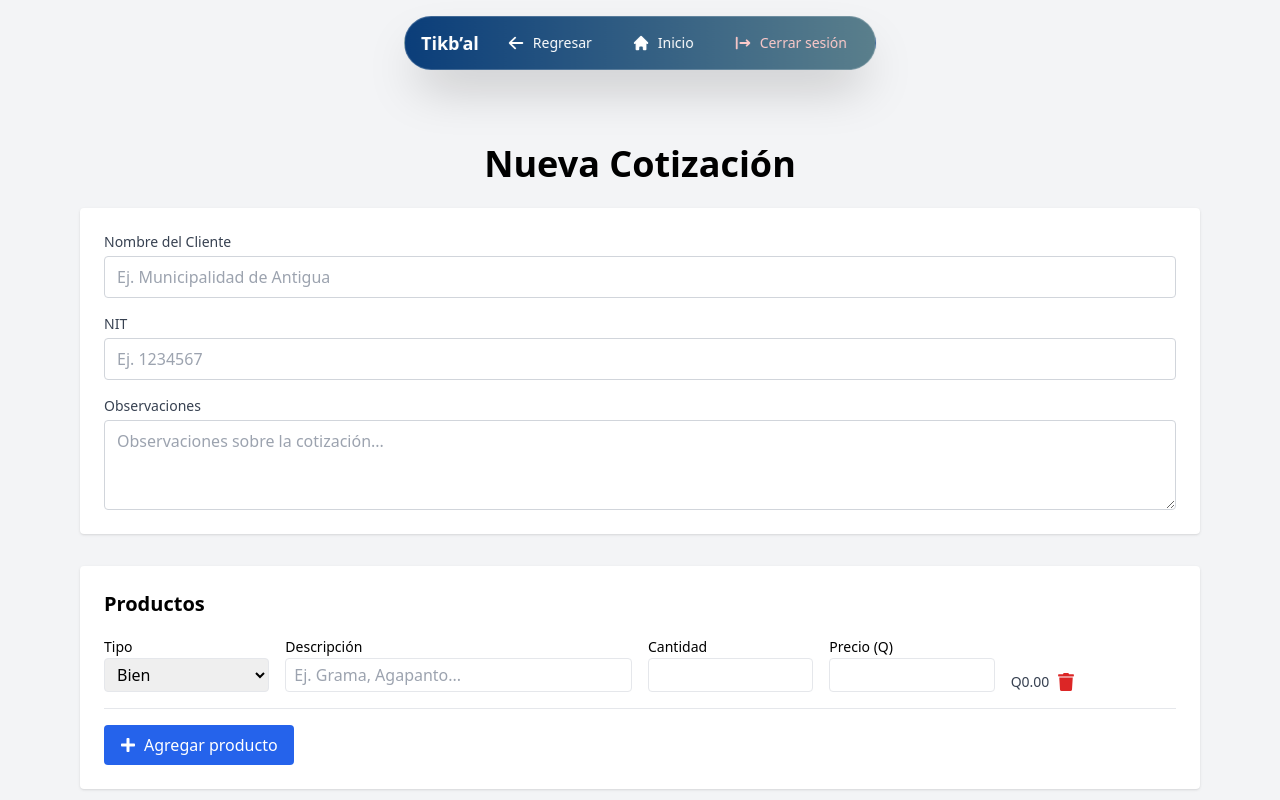
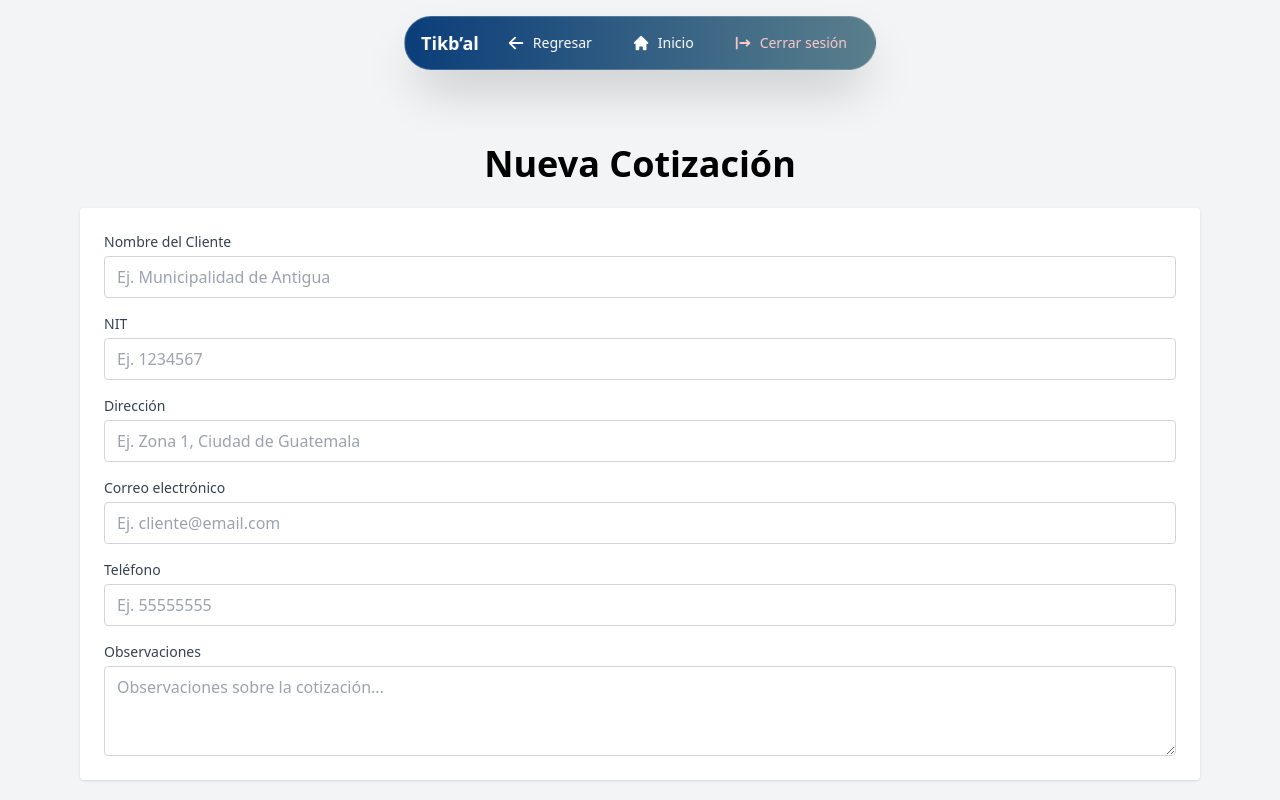
Before and after one commit to V1nic1o/panel-admin-tikbal, a React (Vite) app: page /cotizaciones/crear in a window 1280 px wide. Shown: the top 800 px of the page. Built offline with nearby package versions, Linux system fonts and the light colour scheme; sample sign-in values are in the browser's storage.

Commit message:
mejoras en el modulo de cotizaciones

```diff
--- a/src/pages/Cotizaciones/Crear/Crear.jsx
+++ b/src/pages/Cotizaciones/Crear/Crear.jsx
@@ -4,7 +4,13 @@ import api from '../../../services/api';
 import { FaTrash, FaPlus, FaSave, FaHome } from 'react-icons/fa';
 
 export default function CrearCotizacion() {
-  const [cliente, setCliente] = useState({ nombre: '', nit: '' });
+  const [cliente, setCliente] = useState({
+    nombre: '',
+    nit: '',
+    direccion: '',
+    correo: '',
+    telefono: ''
+  });
   const [observaciones, setObservaciones] = useState('');
   const [productos, setProductos] = useState([
     { descripcion: '', cantidad: '', precioUnitario: '', total: 0, tipo: 'bien' }
@@ -85,7 +91,7 @@ export default function CrearCotizacion() {
         setMensaje('⚠️ Cotización guardada, pero falló la descarga del PDF');
       }
 
-      setCliente({ nombre: '', nit: '' });
+      setCliente({ nombre: '', nit: '', direccion: '', correo: '', telefono: '' });
       setObservaciones('');
       setProductos([{ descripcion: '', cantidad: '', precioUnitario: '', total: 0, tipo: 'bien' }]);
 
@@ -124,6 +130,39 @@ export default function CrearCotizacion() {
         </div>
 
         <div>
+          <label className="block text-sm font-medium text-gray-700">Dirección</label>
+          <input
+            type="text"
+            className="mt-1 block w-full border border-gray-300 rounded px-3 py-2"
+            placeholder="Ej. Zona 1, Ciudad de Guatemala"
+            value={cliente.direccion}
+            onChange={e => setCliente({ ...cliente, direccion: e.target.value })}
+          />
+        </div>
+
+        <div>
+          <label className="block text-sm font-medium text-gray-700">Correo electrónico</label>
+          <input
+            type="email"
+            className="mt-1 block w-full border border-gray-300 rounded px-3 py-2"
+            placeholder="Ej. cliente@email.com"
+            value={cliente.correo}
+            onChange={e => setCliente({ ...cliente, correo: e.target.value })}
+          />
+        </div>
+
+        <div>
+          <label className="block text-sm font-medium text-gray-700">Teléfono</label>
+          <input
+            type="tel"
+            className="mt-1 block w-full border border-gray-300 rounded px-3 py-2"
+            placeholder="Ej. 55555555"
+            value={cliente.telefono}
+            onChange={e => setCliente({ ...cliente, telefono: e.target.value })}
+          />
+        </div>
+
+        <div>
           <label className="block text-sm font-medium text-gray-700">Observaciones</label>
           <textarea
             rows={3}
@@ -135,6 +174,7 @@ export default function CrearCotizacion() {
         </div>
       </div>
 
+      {/* Productos */}
       <div className="bg-white p-6 rounded shadow mb-6">
         <h3 className="text-xl font-semibold mb-4">Productos</h3>
         {productos.map((p, index) => (
--- a/src/pages/Cotizaciones/Editar/Editar.jsx
+++ b/src/pages/Cotizaciones/Editar/Editar.jsx
@@ -1,17 +1,24 @@
 import { useEffect, useState } from 'react';
 import { useParams, useNavigate } from 'react-router-dom';
 import api from '../../../services/api';
-import { FaSave, FaPlus, FaTrash, FaClipboardList } from 'react-icons/fa';
+import { FaSave, FaPlus, FaTrash, FaClipboardList, FaSpinner } from 'react-icons/fa';
 
 export default function Editar() {
   const { id } = useParams();
   const navigate = useNavigate();
 
-  const [cliente, setCliente] = useState({ nombre: '', nit: '' });
+  const [cliente, setCliente] = useState({
+    nombre: '',
+    nit: '',
+    direccion: '',
+    correo: '',
+    telefono: ''
+  });
   const [clienteId, setClienteId] = useState(null);
   const [observaciones, setObservaciones] = useState('');
   const [productos, setProductos] = useState([]);
   const [mensaje, setMensaje] = useState('');
+  const [guardando, setGuardando] = useState(false);
 
   useEffect(() => {
     const cargarDatos = async () => {
@@ -26,7 +33,10 @@ export default function Editar() {
 
         setCliente({
           nombre: cotizacion.Cliente.nombre,
-          nit: cotizacion.Cliente.nit
+          nit: cotizacion.Cliente.nit,
+          direccion: cotizacion.Cliente.direccion || '',
+          correo: cotizacion.Cliente.correo || '',
+          telefono: cotizacion.Cliente.telefono || ''
         });
         setClienteId(cotizacion.Cliente.id);
         setObservaciones(cotizacion.observaciones || '');
@@ -81,8 +91,15 @@ export default function Editar() {
     ]);
   };
 
+  const handleChangeCliente = (campo, valor) => {
+    setCliente({ ...cliente, [campo]: valor });
+  };
+
   const guardarCambios = async () => {
+    setGuardando(true);
     try {
+      await api.put(`/clientes/${clienteId}`, cliente);
+
       const total = productos.reduce((acc, p) => acc + p.total, 0).toFixed(2);
 
       await api.put(`/cotizaciones/${id}`, {
@@ -97,6 +114,8 @@ export default function Editar() {
     } catch (err) {
       console.error(err);
       setMensaje('❌ Error al actualizar cotización');
+    } finally {
+      setGuardando(false);
     }
   };
 
@@ -114,8 +133,8 @@ export default function Editar() {
           <input
             type="text"
             value={cliente.nombre}
-            disabled
-            className="w-full border px-3 py-2 rounded bg-gray-100 text-gray-700"
+            onChange={e => handleChangeCliente('nombre', e.target.value)}
+            className="w-full border px-3 py-2 rounded"
           />
         </div>
         <div>
@@ -123,8 +142,35 @@ export default function Editar() {
           <input
             type="text"
             value={cliente.nit}
-            disabled
-            className="w-full border px-3 py-2 rounded bg-gray-100 text-gray-700"
+            onChange={e => handleChangeCliente('nit', e.target.value)}
+            className="w-full border px-3 py-2 rounded"
+          />
+        </div>
+        <div>
+          <label className="block text-sm font-medium text-gray-700">Dirección</label>
+          <input
+            type="text"
+            value={cliente.direccion}
+            onChange={e => handleChangeCliente('direccion', e.target.value)}
+            className="w-full border px-3 py-2 rounded"
+          />
+        </div>
+        <div>
+          <label className="block text-sm font-medium text-gray-700">Correo</label>
+          <input
+            type="email"
+            value={cliente.correo}
+            onChange={e => handleChangeCliente('correo', e.target.value)}
+            className="w-full border px-3 py-2 rounded"
+          />
+        </div>
+        <div>
+          <label className="block text-sm font-medium text-gray-700">Teléfono</label>
+          <input
+            type="text"
+            value={cliente.telefono}
+            onChange={e => handleChangeCliente('telefono', e.target.value)}
+            className="w-full border px-3 py-2 rounded"
           />
         </div>
         <div>
@@ -203,9 +249,10 @@ export default function Editar() {
 
       <button
         onClick={guardarCambios}
-        className="w-full mt-4 bg-blue-600 hover:bg-blue-700 text-white font-medium px-4 py-2 rounded flex justify-center items-center gap-2"
+        disabled={guardando}
+        className="w-full mt-4 bg-blue-600 hover:bg-blue-700 text-white font-medium px-4 py-2 rounded flex justify-center items-center gap-2 disabled:opacity-70"
       >
-        <FaSave /> Guardar Cambios
+        {guardando ? <FaSpinner className="animate-spin" /> : <FaSave />} Guardar Cambios
       </button>
 
       <div className="fixed bottom-6 right-6">
--- a/src/pages/Cotizaciones/Historial/Historial.jsx
+++ b/src/pages/Cotizaciones/Historial/Historial.jsx
@@ -1,3 +1,4 @@
+// src/pages/Cotizaciones/Historial/Historial.jsx
 import { useEffect, useState } from 'react';
 import { useNavigate } from 'react-router-dom';
 import api from '../../../services/api';
@@ -8,6 +9,7 @@ import {
   FaPen,
   FaTrash,
   FaSpinner,
+  FaWhatsapp,
 } from 'react-icons/fa';
 
 export default function Historial() {
@@ -43,7 +45,7 @@ export default function Historial() {
     setCargando(true);
     try {
       const res = await api.get(`/cotizaciones/pdf/${id}`);
-      const pdfURL = res.data.url; // URL devuelta desde el backend
+      const pdfURL = res.data.url;
 
       const response = await fetch(pdfURL);
       const blob = await response.blob();
@@ -62,6 +64,36 @@ export default function Historial() {
         console.error('Error al descargar el PDF:', error);
         setMensaje('❌ Error inesperado al generar el PDF.');
       }
+    } finally {
+      setCargando(false);
+    }
+  };
+
+  const handleEnviarWhatsApp = async (id, nombreCliente, telefono) => {
+    const numeroLimpio = (telefono || '').toString().replace(/\D/g, '');
+    console.log('☎️ Número limpio:', numeroLimpio);
+
+    if (!numeroLimpio || numeroLimpio.length < 8) {
+      console.warn('⚠️ Número no válido');
+      setMensaje('⚠️ Este cliente no tiene un número válido para WhatsApp.');
+      return;
+    }
+
+    setCargando(true);
+    try {
+      const res = await api.get(`/cotizaciones/pdf/${id}`);
+      const pdfURL = res.data.url;
+
+      const mensaje = `Hola ${nombreCliente}, te comparto la cotización solicitada: ${pdfURL}`;
+      const whatsappURL = `https://wa.me/502${numeroLimpio}?text=${encodeURIComponent(mensaje)}`;
+
+      console.log('📩 Mensaje:', mensaje);
+      console.log('🔗 URL generada:', whatsappURL);
+
+      window.open(whatsappURL, '_blank');
+    } catch (error) {
+      console.error('❌ Error al preparar envío por WhatsApp:', error);
+      setMensaje('❌ No se pudo generar el PDF para enviar por WhatsApp');
     } finally {
       setCargando(false);
     }
@@ -147,13 +179,16 @@ export default function Historial() {
       )}
 
       <div className="grid gap-4">
-        {cotizaciones.map(c => (
+        {cotizaciones.map(c => {
+          const telefono = (c.Cliente.telefono || '').toString().trim();
+          return (
             <div
               key={c.id}
               className="bg-white shadow rounded p-4 flex flex-col md:flex-row md:items-center md:justify-between gap-4"
             >
               <div>
                 <p><strong>Cliente:</strong> {c.Cliente.nombre}</p>
+                <p><strong>Teléfono:</strong> {telefono || 'No disponible'}</p>
                 <p><strong>Fecha:</strong> {new Date(c.fecha).toLocaleDateString()}</p>
                 <p><strong>Total:</strong> Q{c.total}</p>
               </div>
@@ -172,12 +207,23 @@ export default function Historial() {
                   </select>
                 </div>
 
-              <div className="flex gap-2 mt-2">
+                <div className="flex flex-wrap gap-2 mt-2">
                   <button
                     onClick={() => handleDescargarPDF(c.id, c.Cliente.nombre)}
                     className="bg-blue-500 text-white px-3 py-1 rounded hover:bg-blue-600 flex items-center gap-1"
                   >
                     <FaFilePdf /> PDF
+                  </button>
+                  <button
+                    onClick={() => handleEnviarWhatsApp(c.id, c.Cliente.nombre, telefono)}
+                    className={`px-3 py-1 rounded flex items-center gap-1 ${
+                      telefono.length >= 8
+                        ? 'bg-green-500 hover:bg-green-600 text-white'
+                        : 'bg-gray-300 text-gray-600 cursor-not-allowed'
+                    }`}
+                    disabled={telefono.length < 8}
+                  >
+                    <FaWhatsapp /> WhatsApp
                   </button>
                   <button
                     onClick={() => navigate(`/cotizaciones/editar/${c.id}`)}
@@ -194,7 +240,8 @@ export default function Historial() {
                 </div>
               </div>
             </div>
-        ))}
+          );
+        })}
       </div>
 
       <div className="fixed bottom-6 right-6 flex flex-col gap-4">
--- a/src/services/api.js
+++ b/src/services/api.js
@@ -2,7 +2,7 @@
 import axios from 'axios';
 
 const api = axios.create({
-  baseURL: 'https://backend-tikbal.onrender.com/api',
+  baseURL: 'http://localhost:3000/api',
 });
 
 // ✅ Cargar token desde localStorage al inicializar
```
Also changed, not shown: src/pages/Dashboard/Dashboard.jsx (+6 -5 lines). Lines whose indentation alone changed are shown as unchanged.
